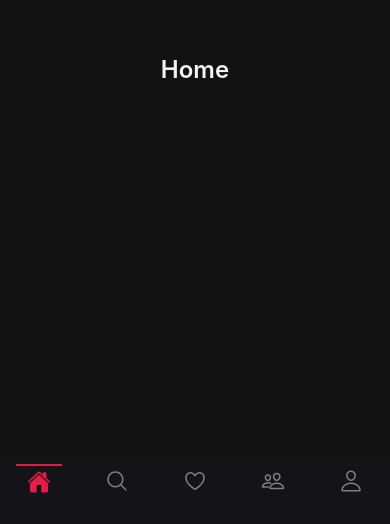
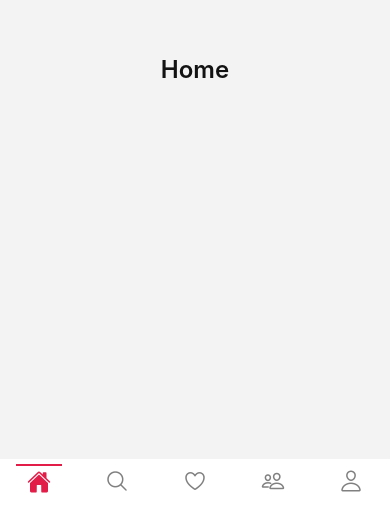
Before and after one commit to Kamil2104/movieland, a React Native app: screen /Main in a window 390 px wide. Shown: the part 320-844 px from the top of the page. Built offline with nearby package versions, Linux system fonts and the light colour scheme; what react-native-worklets would draw is missing.

Commit message:
feat: change theme of the app depending on users appearance setting

```diff
--- a/App.tsx
+++ b/App.tsx
@@ -34,7 +34,7 @@ function AppNavigator() {
     const initializeApp = async () => {
       try {
         const userData = await loadLastUserFromStorage();
-        if (userData) {
+        if (userData.userEmail !== null) {
           dispatch(setUserFromStorage(userData));
           dispatch(setUserName(userData.userName || ''));
         }
--- a/contexts/ThemeContext.tsx
+++ b/contexts/ThemeContext.tsx
@@ -1,16 +1,19 @@
-import React, { createContext, useState, useEffect } from 'react';
+import React, { createContext } from 'react';
 import { useColorScheme } from 'react-native';
 import { lightTheme, darkTheme } from '../themes/themes';
-import type { Theme, ThemeContextType } from '../types/themeTypes';
+import type { ThemeContextType } from '../types/themeTypes';
+
+import { useAppSelector } from '../store/hooks';
 
 export const ThemeContext = createContext<ThemeContextType>({
   theme: lightTheme,
 });
 
 export const ThemeProvider: React.FC<{ children: React.ReactNode }> = ({ children }) => {
+  const appearance = useAppSelector((state) => state.accountSettings.appearance);
   const systemColorScheme = useColorScheme();
-  const [theme, setTheme] = useState<Theme>(darkTheme);
 
+  const theme = (appearance === 'System' ? systemColorScheme === 'dark' ? darkTheme : lightTheme : appearance === 'Dark' ? darkTheme : lightTheme);
   //! FOR NOW IT'S COMMENTED BECAUSE IT'S NOT WORKING
   //! SYSTEM COLOR SCHEME RETURNS LIGHT WHILE I HAVE MY SYSTEM IN DARK MODE
   // useEffect(() => {
```
